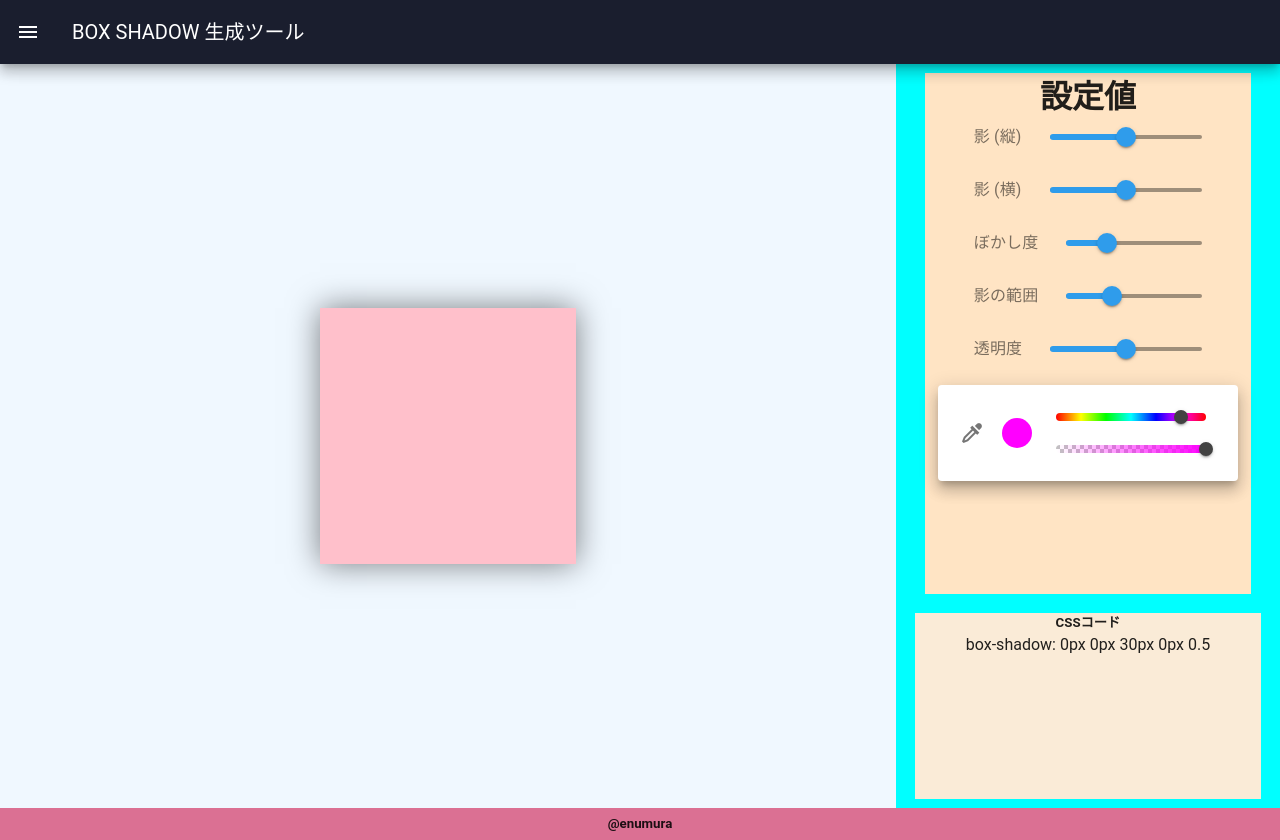
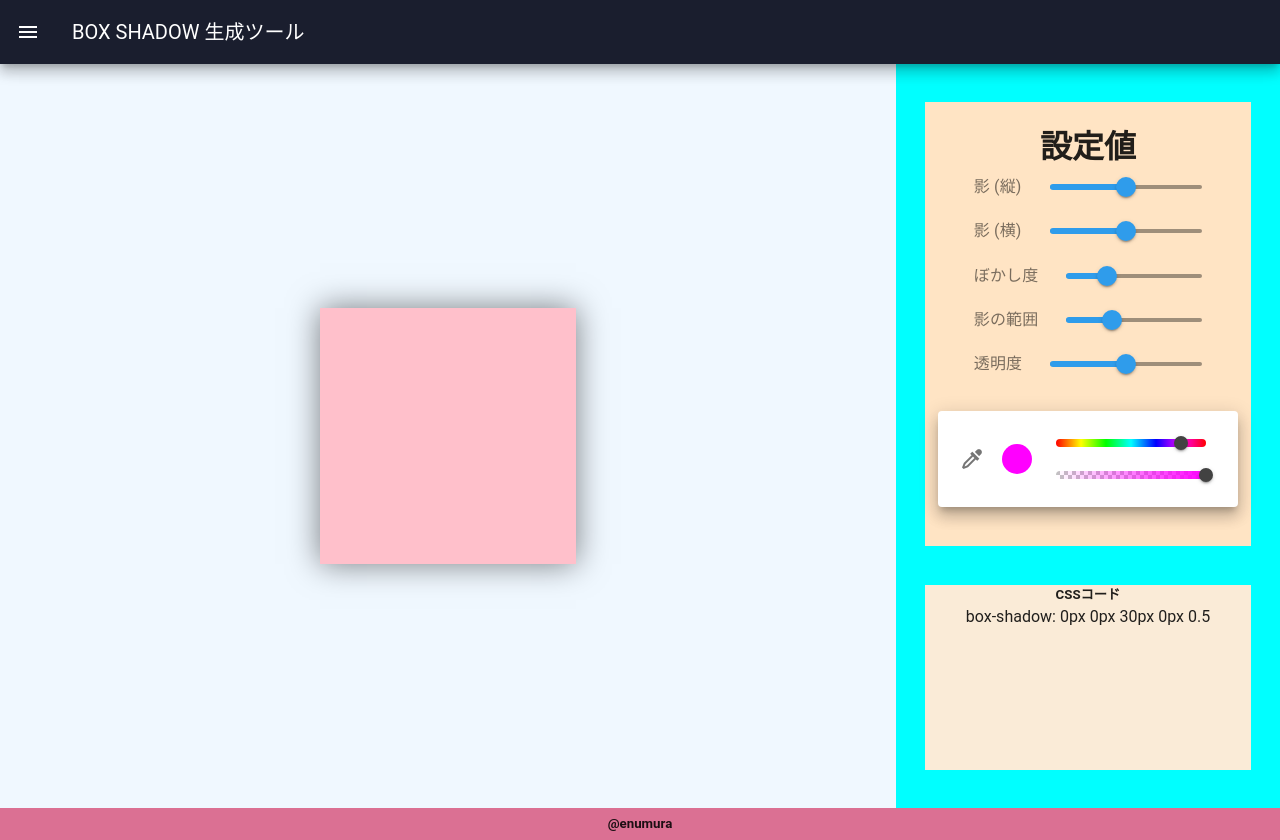
Before and after one commit to enumura1/box-shadow-tool, a Vue app: page / in a window 1280 px wide. Built offline with nearby package versions, Linux system fonts and the light colour scheme.

Commit message:
update:settingValueContainer ui flex vertical

```diff
--- a/src/App.vue
+++ b/src/App.vue
@@ -22,9 +22,9 @@
           <div id="rightContainer">
             <div id="settingValueContainer">
               <h1>設定値</h1>
-              <div id="#sliderContainer"></div>
-              <v-slider v-model="sliderTop" thumb-label track-color="black" color="#2F9CEB" min="-50" max="50" step="0.01"
-                label="影 (縦)" class="custom-slider"></v-slider>
+              <div id="sliderContainer">
+                <v-slider v-model="sliderTop" thumb-label track-color="black" color="#2F9CEB" min="-50" max="50"
+                  step="0.01" label="影 (縦)" class="custom-slider"></v-slider>
                 <v-slider v-model="sliderRight" thumb-label track-color="black" color="#2F9CEB" min="-50" max="50"
                   step="0.01" label="影 (横)" class="custom-slider"></v-slider>
                 <v-slider v-model="sliderBlurRadius" thumb-label track-color="black" color="#2F9CEB" min="0" max="100"
@@ -33,6 +33,7 @@
                   step="0.01" label="影の範囲" class="custom-slider"></v-slider>
                 <v-slider v-model="sliderTransparency" thumb-label track-color="black" color="#2F9CEB" min="0" max="1"
                   step="0.01" label="透明度" class="custom-slider"></v-slider>
+              </div>
               <!-- カラーパレット -->
               <div id="colorPickerContainer">
                 <v-color-picker v-model="c1" hide-canvas hide-inputs elevation="10"></v-color-picker>
--- a/src/assets/main.css
+++ b/src/assets/main.css
@@ -62,7 +62,8 @@ h1 {
 
 #settingValueContainer {
   width: 85%;
-  height: 70%;
+  height: 60%;
+  margin-top: 10%;
   display: flex;
   flex-direction: column;
   justify-content: center;
@@ -71,17 +72,26 @@ h1 {
 }
 
 #sliderContainer {
-  height: 60%;
+  height: 50%;
+  width: 100%;
+  display: flex;
+  flex-direction: column;
+  justify-content: center;
+  align-items: center;
 }
 
 #colorPickerContainer {
-  height: 40%;
+  height: 30%;
+  display: flex;
+  flex-direction: column;
+  justify-content: center;
+  align-items: center;
 }
 
 #codeContainer {
-  width: 90%;
+  width: 85%;
   height: 25%;
-  margin-top: 5%;
+  margin: 10% 0;
   background-color: antiquewhite;
   text-align: center;
 }
```
Lines whose indentation alone changed are shown as unchanged.
